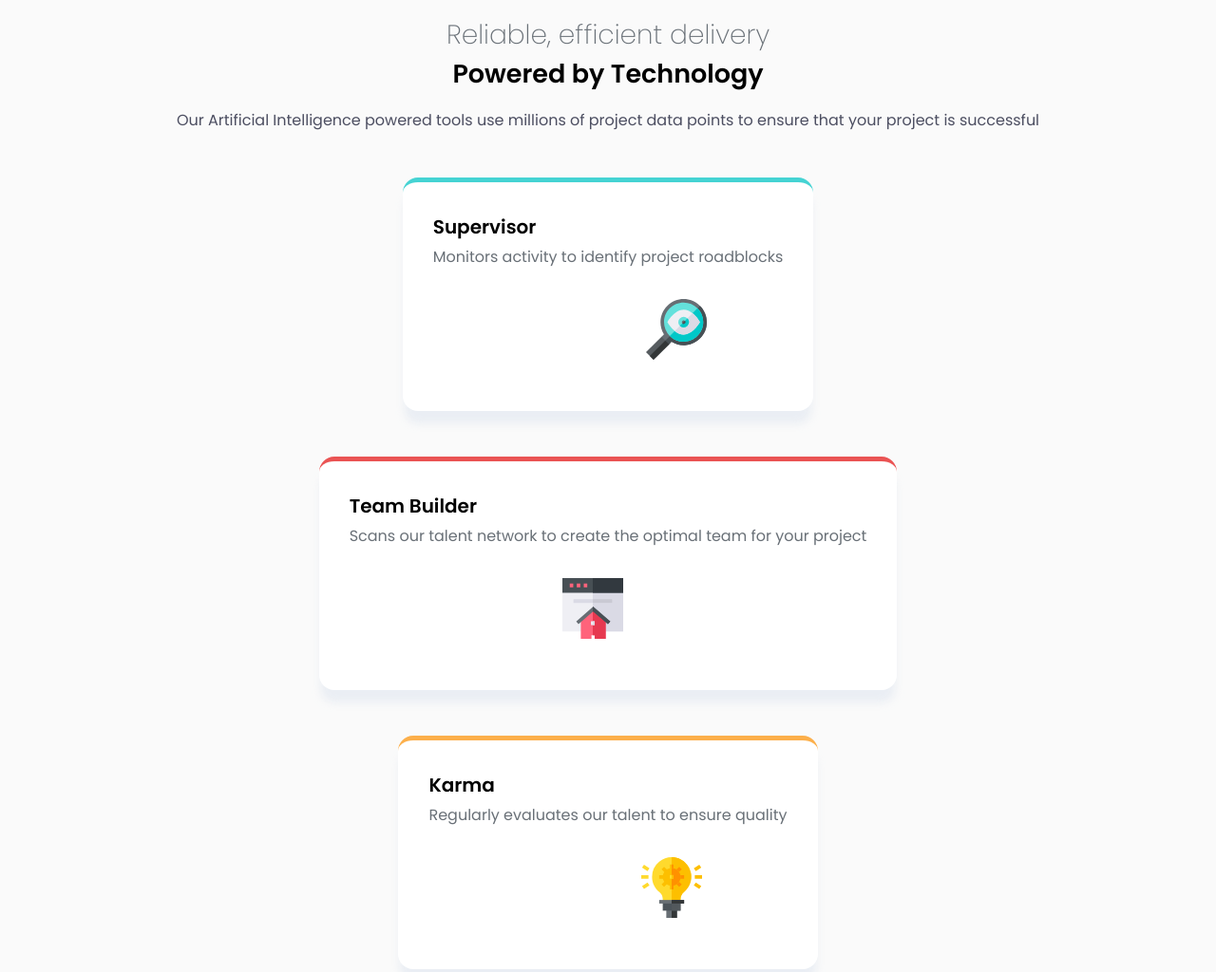
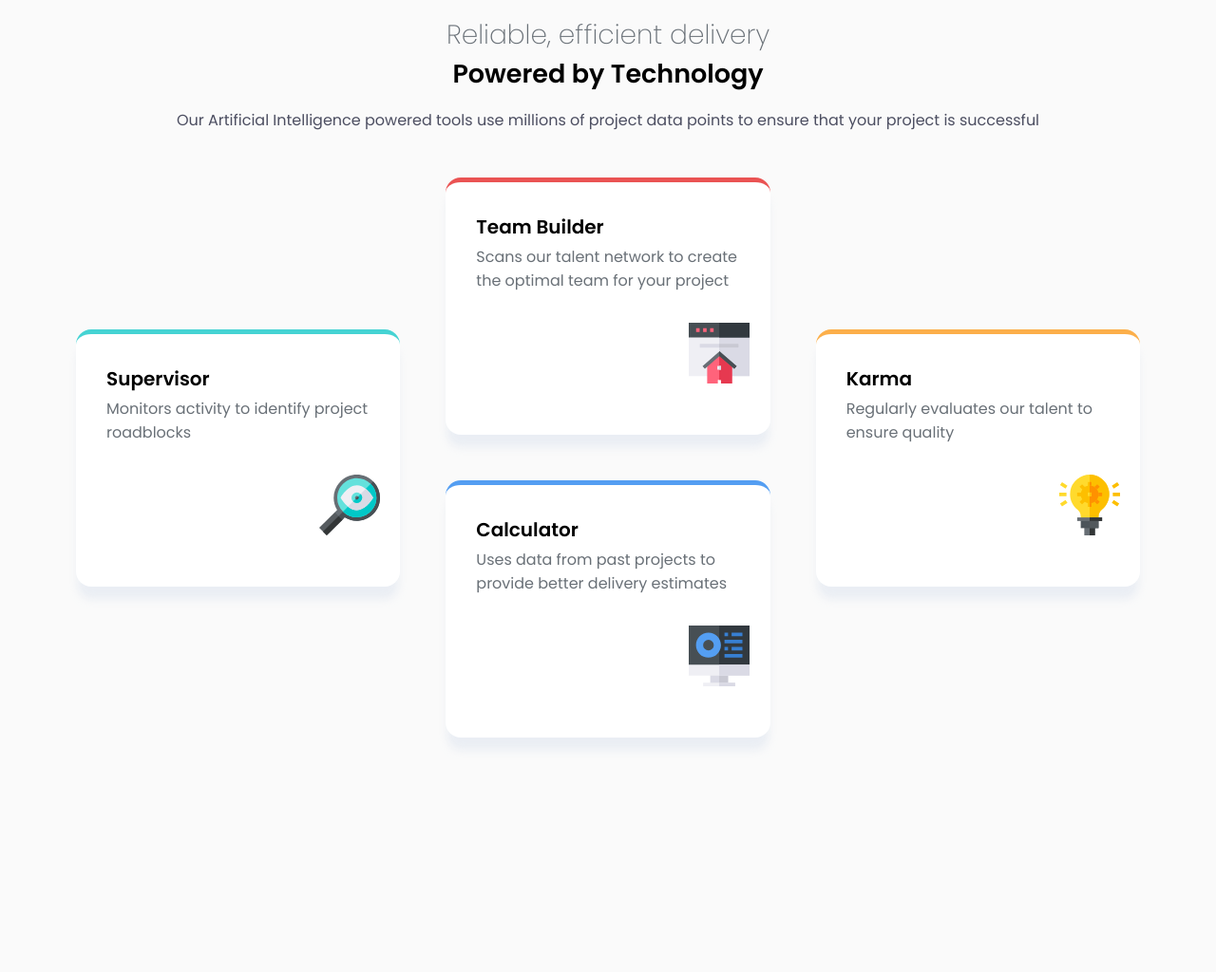
Before and after one commit to Natty36/four-card-feature-section, a plain HTML site: page index.html in a window 1280 px wide. Shown: the top 1024 px of the page at 95% size. After the commit the page ends 809 px from the top, so only its background shows below. Drawn offline with Linux system fonts and the light colour scheme; files whose address does not match are found by name.

Commit message:
desktop version

```diff
--- a/styles.css
+++ b/styles.css
@@ -94,3 +94,21 @@ body {
 .c4 {
   border-top: 5px solid var(--Blue);
 }
+
+@media (min-width: 768px) {
+  .cards {
+    display: grid;
+    grid-template-columns: 1fr 1fr 1fr;
+    margin: 0 auto;
+    align-items: center;
+  }
+  .c1 {
+    grid-column: 1;
+    grid-row: 1 / span 2;
+  }
+
+  .c3 {
+    grid-row: 1 / span 2;
+    grid-column: 3;
+  }
+}
```
